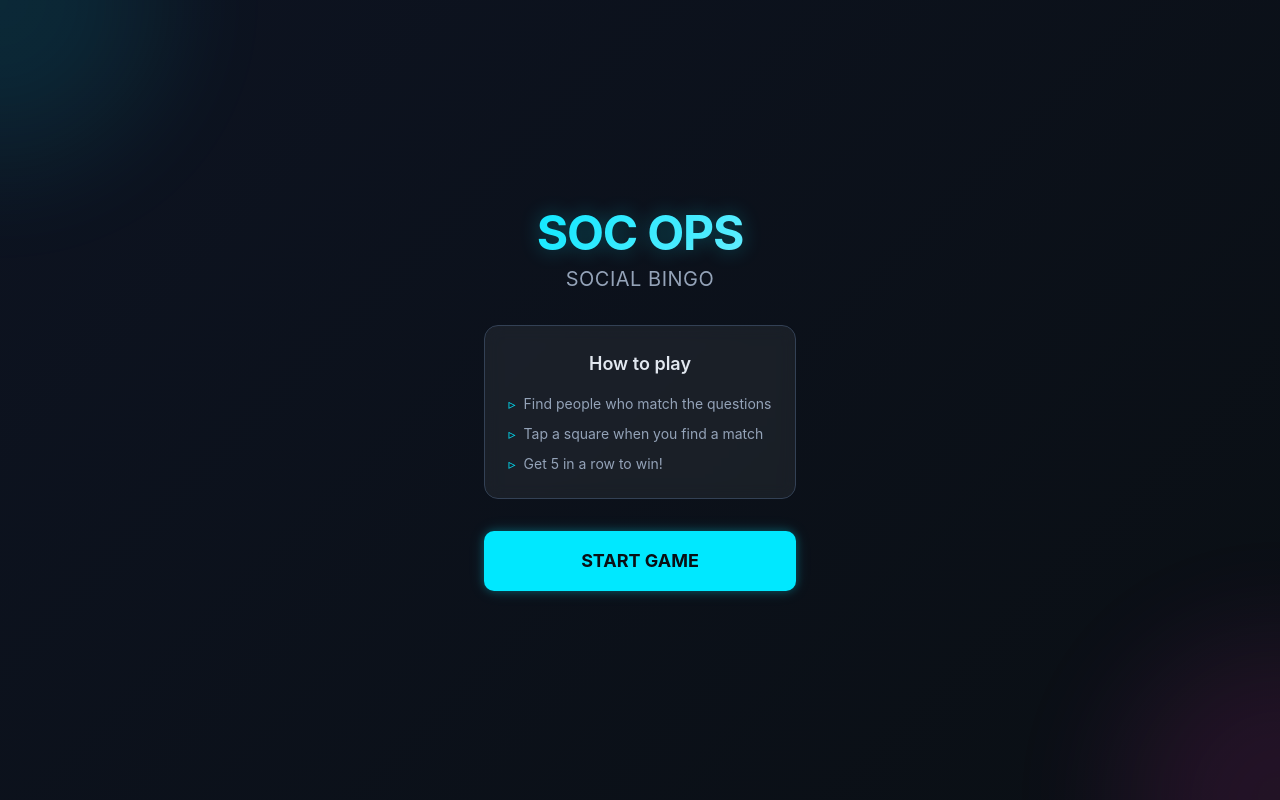
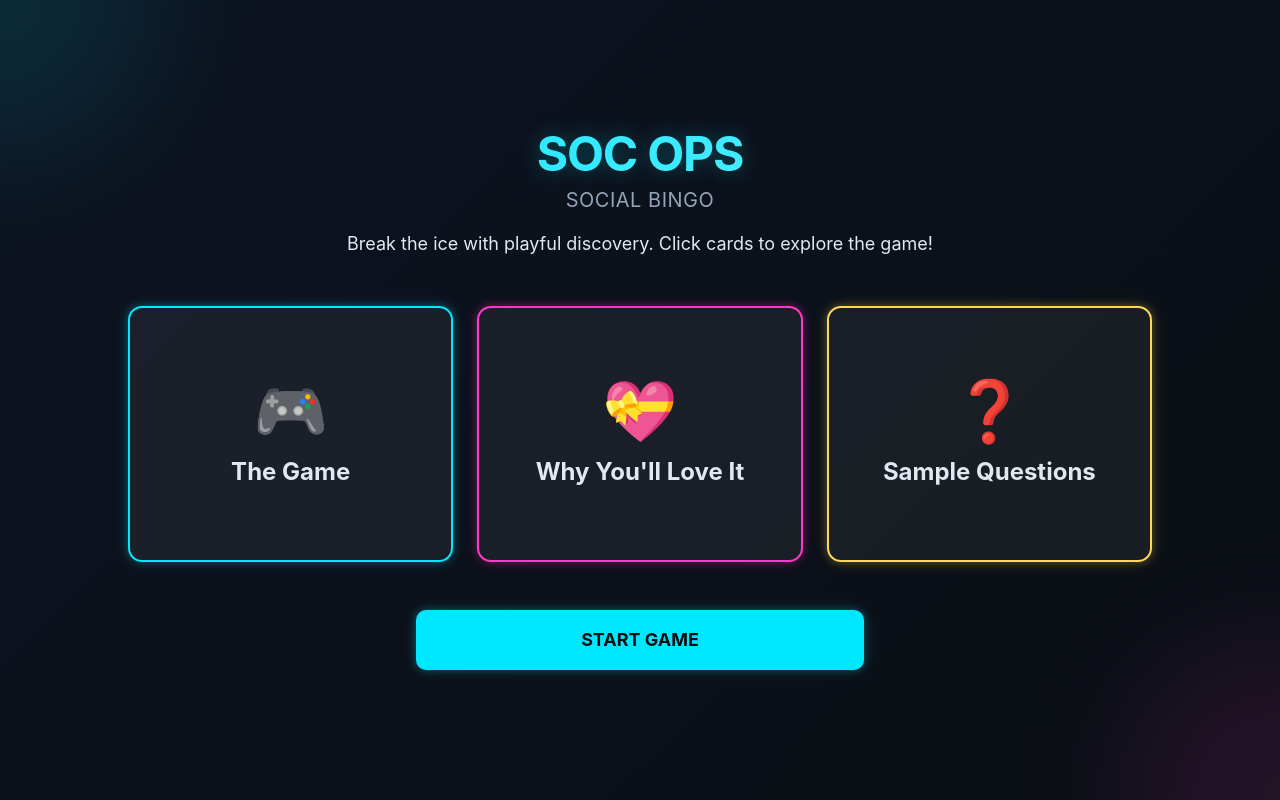
Before and after one commit to MohdBam/copilot-agent-lab-soc-ops, a React (Vite) app: page / in a window 1280 px wide. Built offline with nearby package versions, Linux system fonts and the light colour scheme.

Commit message:
Add interactive flip card mechanics to StartScreen
Co-authored-by: MohdBam <26600104+MohdBam@users.noreply.github.com>

```diff
--- /dev/null
+++ b/src/components/FlipCard.tsx
@@ -0,0 +1,78 @@
+import { useState, type ReactNode } from 'react';
+
+interface FlipCardProps {
+  frontContent: ReactNode;
+  backContent: ReactNode;
+  accentColor: 'accent' | 'marked' | 'bingo';
+  ariaLabel: string;
+}
+
+export function FlipCard({ frontContent, backContent, accentColor, ariaLabel }: FlipCardProps) {
+  const [isFlipped, setIsFlipped] = useState(false);
+
+  const handleFlip = () => {
+    setIsFlipped(!isFlipped);
+  };
+
+  const handleKeyDown = (e: React.KeyboardEvent) => {
+    if (e.key === 'Enter' || e.key === ' ') {
+      e.preventDefault();
+      handleFlip();
+    }
+  };
+
+  const glowClass = accentColor === 'accent' ? 'glow-accent' :
+                     accentColor === 'marked' ? 'glow-marked' : 'glow-bingo';
+  const glowStrongClass = accentColor === 'accent' ? 'glow-accent-strong' :
+                          accentColor === 'marked' ? 'glow-marked-strong' : 'glow-bingo-strong';
+  const borderColor = accentColor === 'accent' ? '#00E8FF' :
+                      accentColor === 'marked' ? '#FF3AC8' : '#FFD859';
+
+  return (
+    <div className="flip-card-container w-full h-64">
+      <button
+        onClick={handleFlip}
+        onKeyDown={handleKeyDown}
+        aria-label={ariaLabel}
+        aria-expanded={isFlipped}
+        className="w-full h-full focus:outline-none"
+        style={{
+          cursor: 'pointer',
+          background: 'transparent',
+          border: 'none',
+          padding: 0,
+        }}
+      >
+        <div className={`flip-card-inner ${isFlipped ? 'flipped' : ''}`}>
+          {/* Front */}
+          <div className="flip-card-front">
+            <div
+              className={`glass-surface scanlines rounded-[var(--radius-lg)] p-6 border-2 h-full flex items-center justify-center transition-all ${glowClass} hover:${glowStrongClass} hover:scale-105 active:scale-100`}
+              style={{
+                borderColor: borderColor,
+                transitionDuration: 'var(--dur-mid)',
+                transitionTimingFunction: 'var(--ease-spring)',
+              }}
+            >
+              {frontContent}
+            </div>
+          </div>
+
+          {/* Back */}
+          <div className="flip-card-back">
+            <div
+              className={`glass-surface scanlines rounded-[var(--radius-lg)] p-6 border-2 h-full flex flex-col justify-center transition-all ${glowClass}`}
+              style={{
+                borderColor: borderColor,
+                transitionDuration: 'var(--dur-mid)',
+                transitionTimingFunction: 'var(--ease-spring)',
+              }}
+            >
+              {backContent}
+            </div>
+          </div>
+        </div>
+      </button>
+    </div>
+  );
+}
--- a/src/components/StartScreen.tsx
+++ b/src/components/StartScreen.tsx
@@ -1,19 +1,29 @@
+import { FlipCard } from './FlipCard';
+import { questions } from '../data/questions';
+
 interface StartScreenProps {
   onStart: () => void;
 }
 
 export function StartScreen({ onStart }: StartScreenProps) {
+  // Get 3 sample questions (using a deterministic approach to avoid impure function during render)
+  const sampleQuestions = [
+    questions[0],
+    questions[Math.floor(questions.length / 2)],
+    questions[questions.length - 1]
+  ];
+
   return (
-    <div className="flex flex-col items-center justify-center min-h-full p-6 relative">
+    <div className="flex flex-col items-center justify-center min-h-full p-6 relative overflow-auto">
       {/* Ambient edge glows */}
       <div className="fixed inset-0 pointer-events-none overflow-hidden">
         <div className="absolute -top-40 -left-40 w-80 h-80 rounded-full opacity-10 blur-3xl bg-[#00E8FF]"></div>
         <div className="absolute -bottom-40 -right-40 w-80 h-80 rounded-full opacity-10 blur-3xl bg-[#FF3AC8]"></div>
       </div>
 
-      <div className="text-center max-w-sm relative z-10">
-        {/* Title with cyan gradient accent */}
-        <div className="mb-8">
+      <div className="text-center max-w-6xl w-full relative z-10 py-8">
+        {/* Hero Section */}
+        <div className="mb-12">
           <h1 className="text-5xl font-bold tracking-tight mb-2" style={{
             background: 'linear-gradient(135deg, #00E8FF 0%, #7FEFFF 100%)',
             WebkitBackgroundClip: 'text',
@@ -23,12 +33,27 @@ export function StartScreen({ onStart }: StartScreenProps) {
           }}>
             SOC OPS
           </h1>
-          <p className="text-xl text-[#94A3B8] tracking-wide uppercase text-sm">Social Bingo</p>
+          <p className="text-xl text-[#94A3B8] tracking-wide uppercase text-sm mb-4">Social Bingo</p>
+          <p className="text-[#E2E8F0] text-lg max-w-2xl mx-auto">
+            Break the ice with playful discovery. Click cards to explore the game!
+          </p>
         </div>
 
-        {/* Glass card with scanlines */}
-        <div className="glass-surface scanlines rounded-[var(--radius-lg)] p-6 border border-[#334155] mb-8">
-          <h2 className="font-semibold text-[#E2E8F0] mb-4 text-lg">How to play</h2>
+        {/* Three Flip Cards */}
+        <div className="grid grid-cols-1 md:grid-cols-3 gap-6 mb-12 max-w-5xl mx-auto">
+          {/* Card 1: The Game */}
+          <FlipCard
+            accentColor="accent"
+            ariaLabel="The Game - Click to see gameplay details"
+            frontContent={
+              <div className="text-center">
+                <div className="text-6xl mb-4">🎮</div>
+                <h3 className="text-2xl font-bold text-[#E2E8F0]">The Game</h3>
+              </div>
+            }
+            backContent={
+              <div>
+                <h3 className="text-xl font-bold text-[#E2E8F0] mb-4">How to Play</h3>
                 <ul className="text-left text-[#94A3B8] text-sm space-y-2.5">
                   <li className="flex items-start">
                     <span className="text-accent mr-2 flex-shrink-0">▹</span>
@@ -44,8 +69,68 @@ export function StartScreen({ onStart }: StartScreenProps) {
                   </li>
                 </ul>
               </div>
+            }
+          />
 
-        {/* CTA with cyan glow */}
+          {/* Card 2: Why You'll Love It */}
+          <FlipCard
+            accentColor="marked"
+            ariaLabel="Why You'll Love It - Click to see benefits"
+            frontContent={
+              <div className="text-center">
+                <div className="text-6xl mb-4">💝</div>
+                <h3 className="text-2xl font-bold text-[#E2E8F0]">Why You'll Love It</h3>
+              </div>
+            }
+            backContent={
+              <div>
+                <h3 className="text-xl font-bold text-[#E2E8F0] mb-4">Benefits</h3>
+                <ul className="text-left text-[#94A3B8] text-sm space-y-2.5">
+                  <li className="flex items-start">
+                    <span className="text-marked mr-2 flex-shrink-0">♥</span>
+                    <span>Make meaningful connections effortlessly</span>
+                  </li>
+                  <li className="flex items-start">
+                    <span className="text-marked mr-2 flex-shrink-0">♥</span>
+                    <span>Turn awkward small talk into fun discovery</span>
+                  </li>
+                  <li className="flex items-start">
+                    <span className="text-marked mr-2 flex-shrink-0">♥</span>
+                    <span>Remember faces and stories that matter</span>
+                  </li>
+                </ul>
+              </div>
+            }
+          />
+
+          {/* Card 3: Sample Questions */}
+          <FlipCard
+            accentColor="bingo"
+            ariaLabel="Sample Questions - Click to see examples"
+            frontContent={
+              <div className="text-center">
+                <div className="text-6xl mb-4">❓</div>
+                <h3 className="text-2xl font-bold text-[#E2E8F0]">Sample Questions</h3>
+              </div>
+            }
+            backContent={
+              <div>
+                <h3 className="text-xl font-bold text-[#E2E8F0] mb-4">Example Prompts</h3>
+                <ul className="text-left text-[#94A3B8] text-sm space-y-2.5">
+                  {sampleQuestions.map((question, index) => (
+                    <li key={index} className="flex items-start">
+                      <span className="text-bingo mr-2 flex-shrink-0">•</span>
+                      <span>{question}</span>
+                    </li>
+                  ))}
+                </ul>
+              </div>
+            }
+          />
+        </div>
+
+        {/* CTA Button */}
+        <div className="max-w-md mx-auto">
           <button
             onClick={onStart}
             className="w-full bg-accent text-[#0A0F14] font-bold py-4 px-8 rounded-[var(--radius-md)] text-lg transition-all glow-accent hover:glow-accent-strong active:scale-[0.98]"
@@ -58,5 +143,6 @@ export function StartScreen({ onStart }: StartScreenProps) {
           </button>
         </div>
       </div>
+    </div>
   );
 }
--- a/src/index.css
+++ b/src/index.css
@@ -129,3 +129,51 @@ body {
   outline: 2px solid var(--color-accent);
   outline-offset: 2px;
 }
+
+/* 3D Flip Card Animation */
+.flip-card-container {
+  perspective: 1000px;
+}
+
+.flip-card-inner {
+  position: relative;
+  width: 100%;
+  height: 100%;
+  transition: transform var(--dur-slow) var(--ease-spring);
+  transform-style: preserve-3d;
+}
+
+.flip-card-inner.flipped {
+  transform: rotateY(180deg);
+}
+
+.flip-card-front,
+.flip-card-back {
+  position: absolute;
+  width: 100%;
+  height: 100%;
+  backface-visibility: hidden;
+  -webkit-backface-visibility: hidden;
+}
+
+.flip-card-back {
+  transform: rotateY(180deg);
+}
+
+@media (prefers-reduced-motion: reduce) {
+  .flip-card-inner {
+    transition: none;
+  }
+
+  .flip-card-inner.flipped .flip-card-front {
+    display: none;
+  }
+
+  .flip-card-inner:not(.flipped) .flip-card-back {
+    display: none;
+  }
+
+  .flip-card-back {
+    transform: none;
+  }
+}
```
Lines whose indentation alone changed are shown as unchanged.
